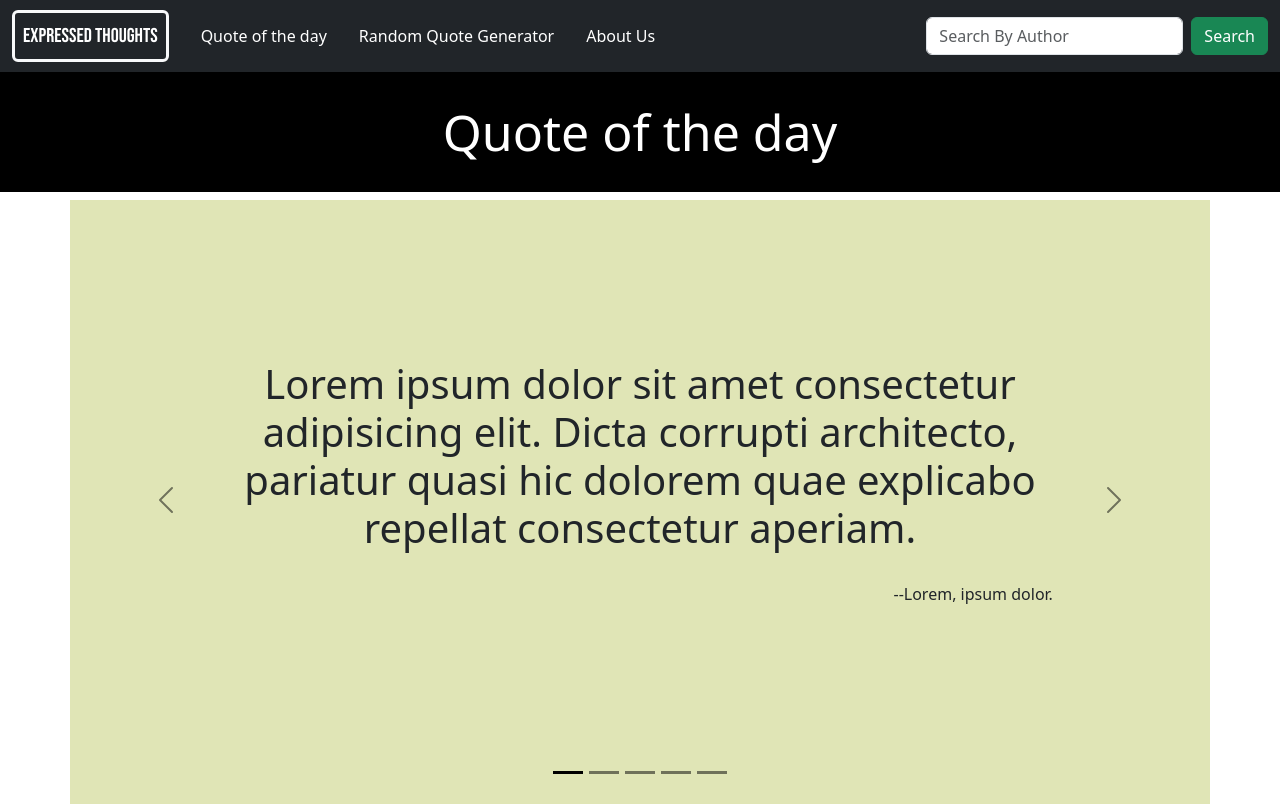
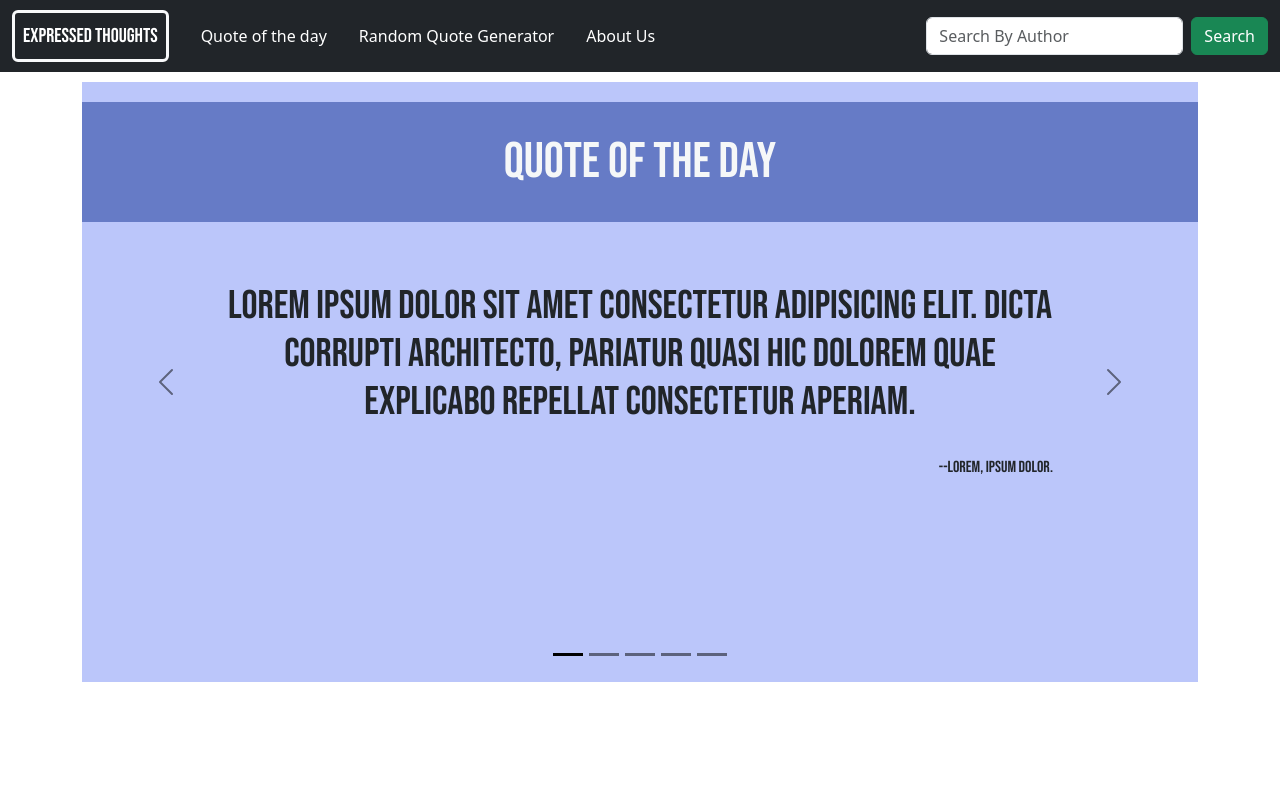
Before and after one commit to Mukesh-01-dev/Techplement, a plain HTML site: page Week-1 [skill task]/index.html in a window 1280 px wide. Shown: the top 804 px of the page. Drawn offline with nearby package versions, Linux system fonts and the light colour scheme; files whose address does not match are found by name.

Commit message:
Added functionality

```diff
--- a/Week-1 [skill task]/index.html
+++ b/Week-1 [skill task]/index.html
@@ -34,8 +34,7 @@
           </div>
         </div>
       </nav>
-    <h1 id="heading">Quote of the day</h1>
-    <div class="container">
+    <div class="container-xl">
       <div id="carouselExampleDark" class="carousel carousel-dark slide" id="slider">
         <div class="carousel-indicators">
           <button type="button" data-bs-target="#carouselExampleDark" data-bs-slide-to="0" class="active" aria-current="true" aria-label="Slide 1"></button>
@@ -45,6 +44,7 @@
           <button type="button" data-bs-target="#carouselExampleDark" data-bs-slide-to="4" aria-label="Slide 5"></button>
         </div>
         <div class="carousel-inner">
+          <h1 id="heading">Quote of the day</h1>
           <div class="carousel-item active" data-bs-interval="10000">
             <h1 class="w-75 quote">Lorem ipsum dolor sit amet consectetur adipisicing elit. Dicta corrupti architecto, pariatur quasi hic dolorem quae explicabo repellat consectetur aperiam.</h1>
             <p class="author">--Lorem, ipsum dolor.</p>
--- a/Week-1 [skill task]/styles.css
+++ b/Week-1 [skill task]/styles.css
@@ -1,11 +1,11 @@
 @import url('https://fonts.googleapis.com/css2?family=Bebas+Neue&display=swap');
+@import url('https://fonts.googleapis.com/css2?family=Bebas+Neue&display=swap');
+@import url('https://fonts.googleapis.com/css2?family=Anton&display=swap');
 
 .container{
     height: 600px;
     width: 100%;
-    background-color: #E0E5B6;
     margin: 0;
-    position: relative;
 }
 
 .logo {
@@ -15,36 +15,35 @@
 #heading {
     width: 100%;
     text-align: center;
+    margin: 20px auto;
     padding: 30px 0;
     font-size: 50px;
-    background-color: hsl(0, 0%, 0%);
-    color: white;
+    color: #F5F7F8;
+    background-color: #667BC6;
+    font-family: "Bebas Neue", sans-serif;
 }
 
 .carousel-inner{
+    margin-top: 10px;
     height: 600px;
-    position: absolute;
+    background-color: #bbc6fa;
 }
 
 .carousel-item {
-    margin-top: 160px;
-}
-
-#slider{
-    height: 800px;
-    margin-top: 20px;
-    background-color: black;
+    margin-top: 40px;
 }
 
 .quote {
     text-align: center;
     margin: auto;
+    font-family: "Bebas Neue", sans-serif;
 }
 
 .author{
     margin-top: 30px;
     text-align: right;
     width: 87%;
+    font-family: "Bebas Neue", sans-serif;
 }
 
 #randomQuote{
```
Also changed, not shown: Week-1 [skill task]/index.js (added, +10 -0 lines).
